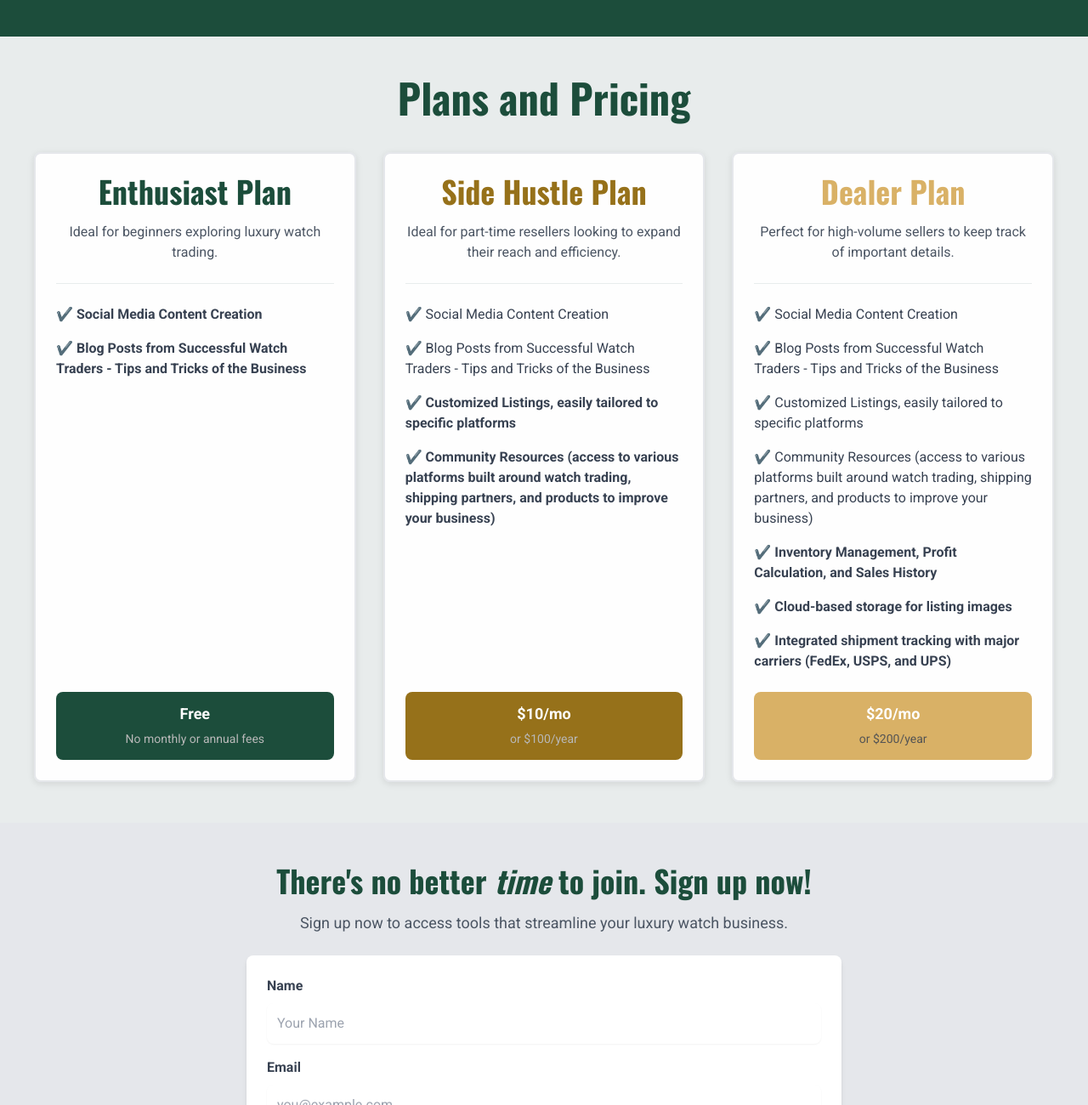
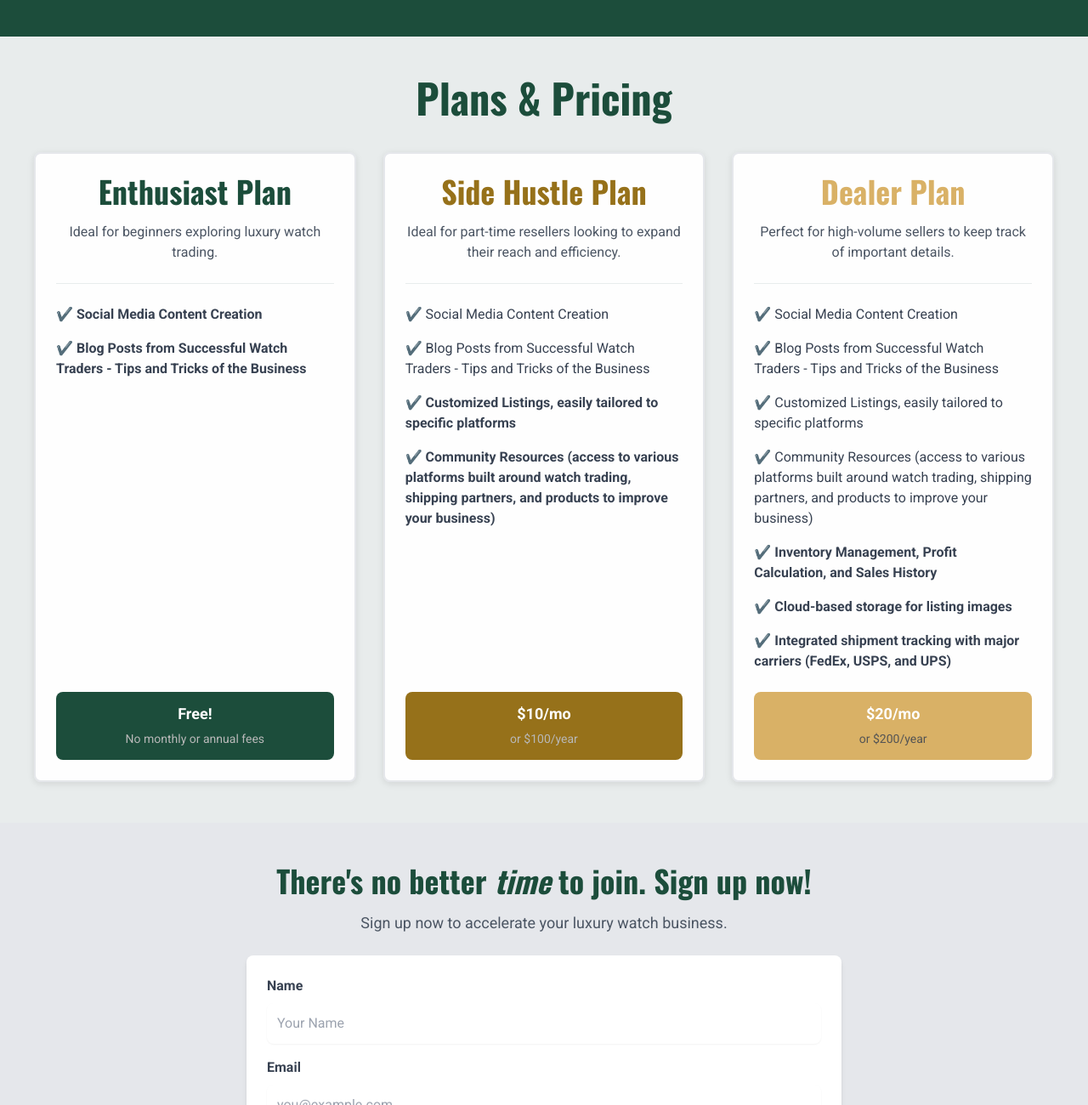
Before and after one commit to sathvikaithala/sellingtime, a plain HTML site: page index.html in a window 1280 px wide. Shown: the part 345-1645 px from the top of the page at 85% size. Drawn offline with nearby package versions, Linux system fonts and the light colour scheme.

Commit message:
Update index.html

```diff
--- a/index.html
+++ b/index.html
@@ -130,7 +130,7 @@
   <!-- Plans and Pricing Section -->
   <section id="features" class="py-12 px-6">
     <div class="content-container text-center">
-      <h2 class="text-5xl font-bold mb-10 text-forest-green">Plans and Pricing</h2>
+      <h2 class="text-5xl font-bold mb-10 text-forest-green">Plans & Pricing</h2>
       <div class="grid grid-cols-1 md:grid-cols-3 gap-8">
         <!-- Enthusiast Plan -->
         <div class="card p-6 border-2 border-forest-green rounded-lg flex flex-col justify-between h-full">
@@ -146,7 +146,7 @@
           </div>
           <div class="mt-6">
             <a href="/payment?plan=free" class="btn btn-forest-green py-3 px-6 rounded-lg block  text-lg text-center">
-              <b>Free</b>
+              <b>Free!</b>
               <br />
               <span class="text-highlight-gray text-sm">No monthly or annual fees</span>
             </a>
@@ -209,7 +209,7 @@
   <section id="signup" class="py-12 px-6 bg-gray-200">
     <div class="cta-section">
       <h2 class="text-4xl font-bold mb-4 text-forest-green text-center">There's no better <i>time</i> to join. Sign up now!</h2>
-      <p class="text-lg text-gray-600 mb-6 text-center">Sign up now to access tools that streamline your luxury watch business.</p>
+      <p class="text-lg text-gray-600 mb-6 text-center">Sign up now to accelerate your luxury watch business.</p>
       <form action="/thank-you" method="POST" data-netlify="true" class="bg-white shadow-md rounded-lg p-6">
         <div class="mb-4">
           <label for="name" class="block text-gray-700 font-semibold mb-2">Name</label>
```
